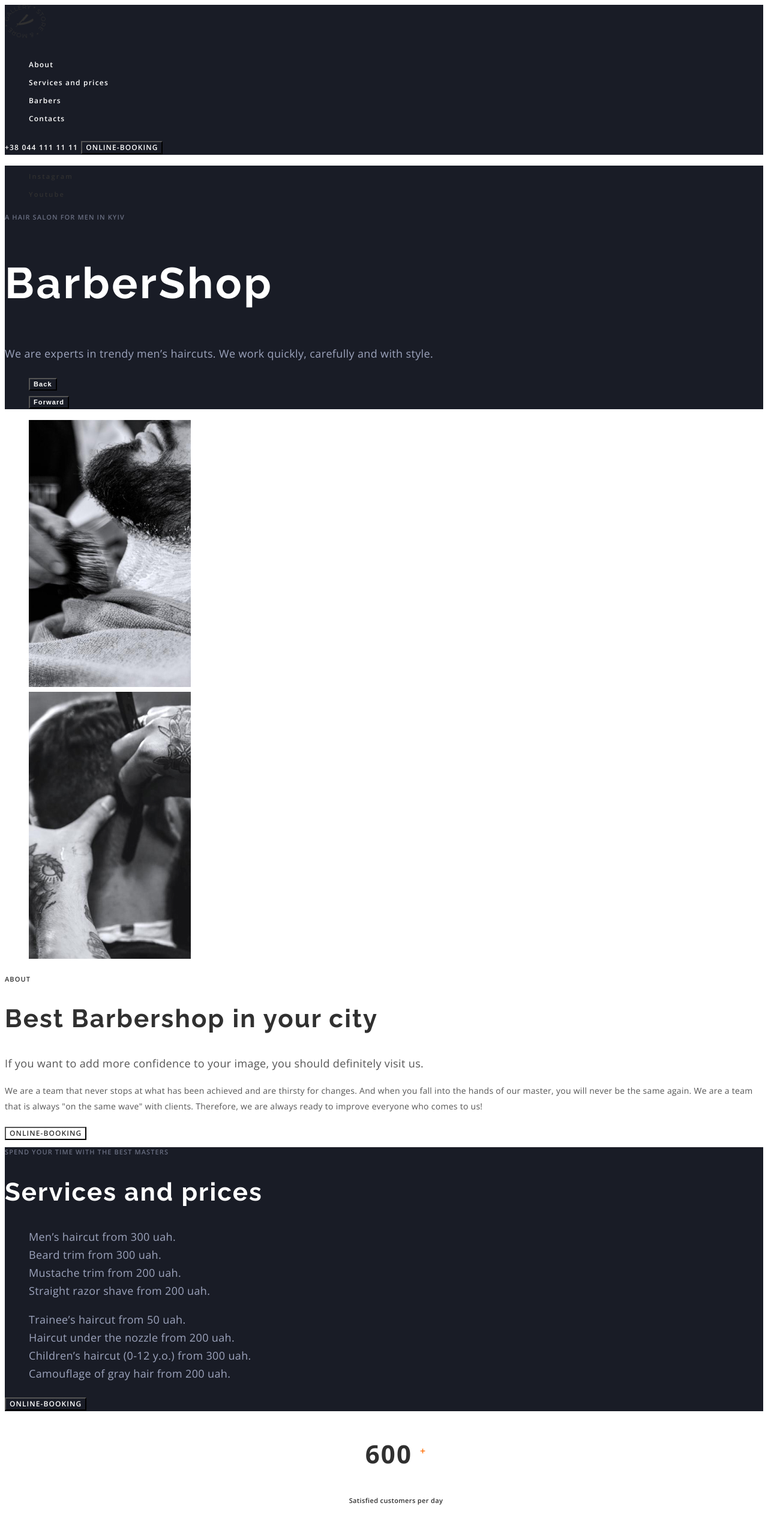
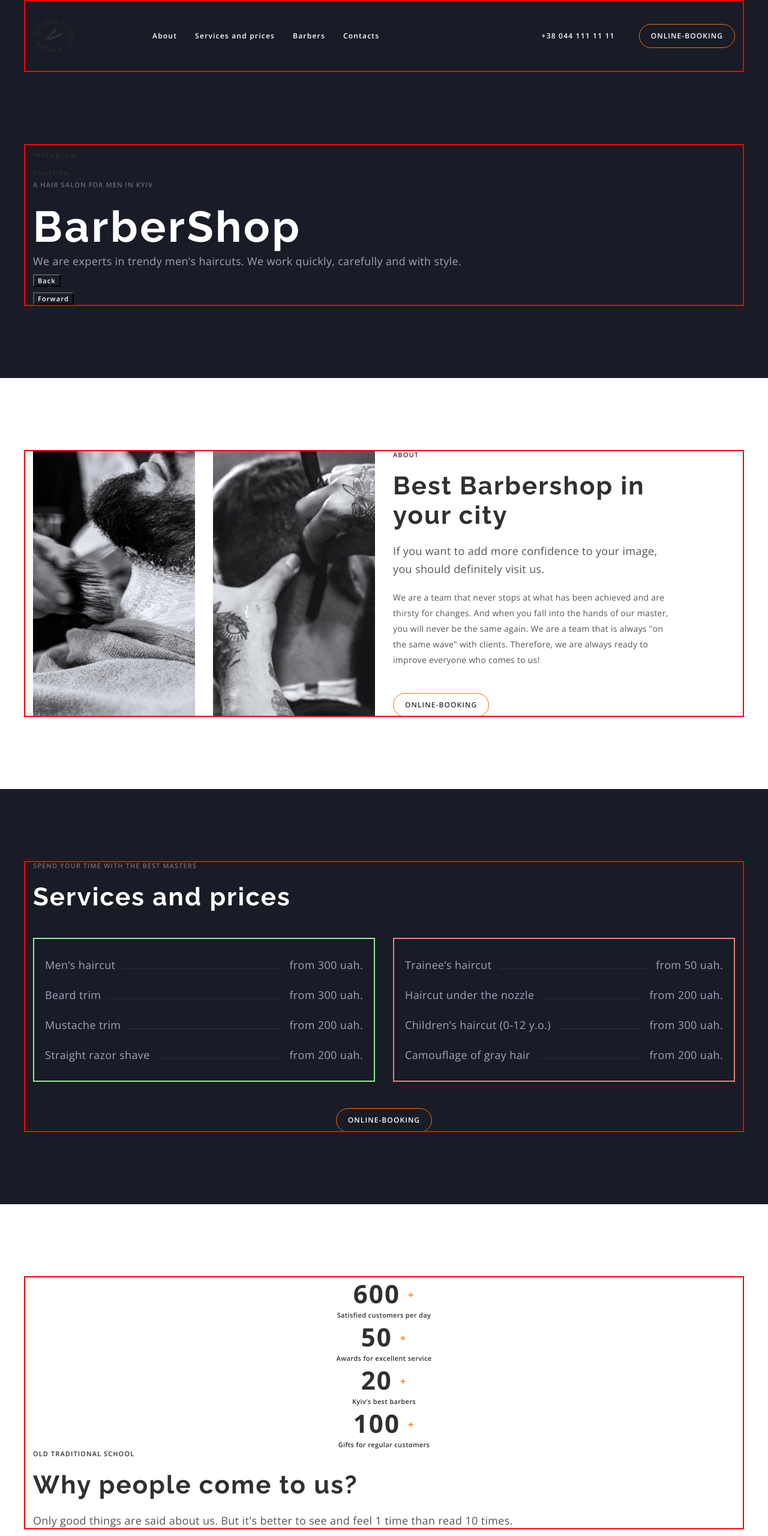
Before and after one commit to YK911/bcon-47, a plain HTML site: page index.html in a window 1280 px wide. Shown: the top 2560 px of the page at 60% size. Drawn offline with nearby package versions, Linux system fonts and the light colour scheme.

Commit message:
add module 03 flexbox

```diff
--- a/css/styles.css
+++ b/css/styles.css
@@ -19,6 +19,27 @@
 
   /* Others */
   --btn-radius: 25px;
+  --indent: 30px;
+  --items: 4;
+}
+
+/* reset */
+h1,
+h2,
+h3,
+h4,
+h5,
+h6,
+p {
+  margin: 0;
+}
+
+img {
+  display: block;
+}
+
+button {
+  cursor: pointer;
 }
 
 /**
@@ -34,6 +55,22 @@ body {
   letter-spacing: 0.02em;
 }
 
+.section {
+  padding-top: 120px;
+  padding-bottom: 120px;
+}
+
+.container {
+  width: 1200px;
+  margin-left: auto;
+  margin-right: auto;
+  padding-left: 15px;
+  padding-right: 15px;
+
+  outline: 2px solid red;
+  outline-offset: -2px;
+}
+
 .link {
   text-decoration: none;
   color: currentColor;
@@ -41,6 +78,8 @@ body {
 
 .list {
   list-style: none;
+  margin: 0;
+  padding: 0;
 }
 
 .visually-hidden {
@@ -66,6 +105,8 @@ body {
 }
 
 .uppertitle {
+  margin-bottom: 20px;
+
   font-weight: 600;
   font-size: 11px;
   line-height: calc(15 / 11);
@@ -78,6 +119,8 @@ body {
 }
 
 .title {
+  margin-bottom: 20px;
+
   font-family: var(--secondary-font);
   font-size: 42px;
   line-height: calc(49 / 42);
@@ -85,6 +128,8 @@ body {
 }
 
 .title-theme-dark {
+  margin-bottom: 44px;
+
   color: var(--light-txt-cl);
 }
 
@@ -97,6 +142,10 @@ body {
 }
 
 .btn {
+  min-width: 160px;
+  min-height: 40px;
+  padding: 11px 19px;
+
   font-family: inherit;
   font-weight: 600;
   font-size: 12px;
@@ -105,8 +154,10 @@ body {
   text-transform: uppercase;
   color: var(--main-txt-cl);
 
+  border: 1px solid var(--accent-bg-cl);
+  border-radius: var(--btn-radius);
+
   background-color: transparent;
-  cursor: pointer;
 }
 
 .btn:hover,
@@ -125,6 +176,21 @@ body {
 
 /**
   |============================
+  | Card set
+  |============================
+*/
+.card-set {
+  display: flex;
+  flex-wrap: wrap;
+  gap: var(--indent);
+}
+
+.card-set-item {
+  flex-basis: calc((100% - var(--indent) * (var(--items) - 1)) / var(--items));
+}
+
+/**
+  |============================
   | Header
   |============================
 */
@@ -132,8 +198,30 @@ body {
   background-color: var(--dark-bg-cl);
 }
 
+.header-container {
+  display: flex;
+  align-items: center;
+}
+
+.header-logo {
+  margin-right: 131px;
+}
+
+.header-nav {
+  margin-right: auto;
+}
+
+.header-list {
+  display: flex;
+  gap: 30px;
+}
+
 .header-nav-link,
 .header-contact {
+  display: block;
+  padding-top: 52px;
+  padding-bottom: 52px;
+
   font-weight: 600;
   font-size: 12px;
   line-height: 1.33;
@@ -147,6 +235,12 @@ body {
 .header-contact:hover,
 .header-contact:focus {
   color: var(--accent-txt-cl);
+}
+
+.header-wrapper {
+  display: flex;
+  align-items: center;
+  gap: 40px;
 }
 
 /**
@@ -179,7 +273,6 @@ body {
   letter-spacing: 0.1em;
   color: var(--light-txt-cl);
   background-color: transparent;
-  cursor: pointer;
 }
 
 .hero-controls-btn.next {
@@ -197,7 +290,27 @@ body {
   | About
   |============================
 */
+.about-container {
+  display: flex;
+}
+
+.about-list {
+  display: flex;
+  gap: 30px;
+  margin-right: 30px;
+}
+
+.about-right-side {
+  flex-basis: 470px;
+}
+
+.about-undertitle {
+  margin-bottom: 20px;
+}
+
 .about-desc {
+  margin-bottom: 42px;
+
   font-size: 14px;
   line-height: calc(26 / 14);
   letter-spacing: 0.02em;
@@ -213,8 +326,49 @@ body {
   background-color: var(--dark-bg-cl);
 }
 
+.price-block {
+  display: flex;
+  gap: 30px;
+
+  margin-bottom: 44px;
+}
+
+.price-list {
+  flex-basis: 570px;
+  padding: 30px 20px;
+}
+
+.price-list:first-child {
+  outline: 2px solid lightgreen;
+  outline-offset: -2px;
+}
+.price-list:last-child {
+  outline: 2px solid lightcoral;
+  outline-offset: -2px;
+}
+
 .price-item {
+  display: flex;
+  align-items: baseline;
+  gap: 12px;
+
   color: var(--grey-cl);
+}
+
+.price-item:not(:last-child) {
+  margin-bottom: 20px;
+}
+
+.line {
+  flex-grow: 1;
+  height: 1px;
+  background-color: rgba(157, 164, 189, 0.12);
+}
+
+.price-btn {
+  display: block;
+  margin-left: auto;
+  margin-right: auto;
 }
 
 /**
@@ -257,6 +411,10 @@ body {
   background-color: #f7f7f7;
 }
 
+.team-list {
+  --items: 3;
+}
+
 .team-name {
   font-weight: 400;
   font-size: 18px;
@@ -278,6 +436,11 @@ body {
   | Gallery
   |============================
 */
+
+.gallery-img {
+  max-width: 100%;
+  height: auto;
+}
 /**
   |============================
   | Booking
--- a/index.html
+++ b/index.html
@@ -13,12 +13,18 @@
       href="https://fonts.googleapis.com/css2?family=Open+Sans:wght@400;600;700&family=Raleway:wght@700&display=swap"
       rel="stylesheet"
     />
+    <!-- Normalize -->
+    <link
+      rel="stylesheet"
+      href="https://cdn.jsdelivr.net/npm/modern-normalize@1.1.0/modern-normalize.min.css"
+    />
     <!-- Custom styles -->
     <link rel="stylesheet" href="./css/styles.css" />
   </head>
   <body>
     <!-- Header section -->
     <header class="header">
+      <div class="header-container container">
         <a class="header-logo link" href="./index.html">
           <img
             class="header-img"
@@ -44,14 +50,16 @@
             </li>
           </ul>
         </nav>
-      <div>
+        <div class="header-wrapper">
           <a class="header-contact link" href="tel:+380441111111">+38 044 111 11 11</a>
           <button class="btn btn-theme-dark" type="button">Online-booking</button>
+        </div>
       </div>
     </header>
     <main>
       <!-- Hero section -->
-      <section class="hero">
+      <section class="hero section">
+        <div class="container">
           <ul class="media-list list">
             <li class="media-item">
               <a class="media-link link" href="">Instagram</a>
@@ -60,7 +68,6 @@
               <a class="media-link link" href="">Youtube</a>
             </li>
           </ul>
-
           <div class="hero-right-side">
             <p class="uppertitle uppertitle-theme-dark">A hair salon for men in Kyiv</p>
             <h1 class="main-title">BarberShop</h1>
@@ -68,7 +75,6 @@
               We are experts in trendy men’s haircuts. We work quickly, carefully and with style.
             </p>
           </div>
-
           <ul class="hero-controls list">
             <li class="hero-controls-item">
               <button class="hero-controls-btn prev" type="button">Back</button>
@@ -77,9 +83,11 @@
               <button class="hero-controls-btn next" type="button">Forward</button>
             </li>
           </ul>
+        </div>
       </section>
       <!-- About section -->
-      <section class="about" id="about">
+      <section class="about section" id="about">
+        <div class="about-container container">
           <ul class="about-list list">
             <li class="about-item">
               <img
@@ -100,44 +108,55 @@
               />
             </li>
           </ul>
-        <div>
+          <div class="about-right-side">
             <p class="uppertitle">About</p>
             <h2 class="title">Best Barbershop in your city</h2>
-          <p class="undertitle">
+            <p class="about-undertitle undertitle">
               If you want to add more confidence to your image, you should definitely visit us.
             </p>
             <p class="about-desc">
               We are a team that never stops at what has been achieved and are thirsty for changes.
-            And when you fall into the hands of our master, you will never be the same again. We are
-            a team that is always "on the same wave" with clients. Therefore, we are always ready to
-            improve everyone who comes to us!
+              And when you fall into the hands of our master, you will never be the same again. We
+              are a team that is always "on the same wave" with clients. Therefore, we are always
+              ready to improve everyone who comes to us!
             </p>
             <button class="btn" type="button">online-booking</button>
           </div>
+        </div>
       </section>
       <!-- Price section -->
-      <section class="price" id="price">
+      <section class="price section" id="price">
+        <div class="container">
           <p class="uppertitle uppertitle-theme-dark">spend your time with the best masters</p>
           <h2 class="title title-theme-dark">Services and prices</h2>
           <div class="price-block">
             <ul class="price-list list">
-            <li class="price-item">Men’s haircut from 300 uah.</li>
-            <li class="price-item">Beard trim from 300 uah.</li>
-            <li class="price-item">Mustache trim from 200 uah.</li>
-            <li class="price-item">Straight razor shave from 200 uah.</li>
+              <li class="price-item">Men’s haircut <span class="line"></span> from 300 uah.</li>
+              <li class="price-item">Beard trim <span class="line"></span> from 300 uah.</li>
+              <li class="price-item">Mustache trim <span class="line"></span> from 200 uah.</li>
+              <li class="price-item">
+                Straight razor shave <span class="line"></span> from 200 uah.
+              </li>
             </ul>
-
             <ul class="price-list list">
-            <li class="price-item">Trainee’s haircut from 50 uah.</li>
-            <li class="price-item">Haircut under the nozzle from 200 uah.</li>
-            <li class="price-item">Children’s haircut (0-12 y.o.) from 300 uah.</li>
-            <li class="price-item">Camouflage of gray hair from 200 uah.</li>
+              <li class="price-item">Trainee’s haircut <span class="line"></span> from 50 uah.</li>
+              <li class="price-item">
+                Haircut under the nozzle <span class="line"></span> from 200 uah.
+              </li>
+              <li class="price-item">
+                Children’s haircut (0-12 y.o.) <span class="line"></span> from 300 uah.
+              </li>
+              <li class="price-item">
+                Camouflage of gray hair <span class="line"></span> from 200 uah.
+              </li>
             </ul>
           </div>
-        <button class="btn btn-theme-dark" type="button">online-booking</button>
+          <button class="price-btn btn btn-theme-dark" type="button">online-booking</button>
+        </div>
       </section>
       <!-- Benefits section -->
-      <section class="benefits">
+      <section class="benefits section">
+        <div class="container">
           <ul class="benefits-list list">
             <li class="benefits-item">
               <p class="benefits-quantity">600 <sup class="benefits-decor">+</sup></p>
@@ -160,17 +179,19 @@
             <p class="uppertitle">old traditional school</p>
             <h2 class="title">Why people come to us?</h2>
             <p class="undertitle">
-            Only good things are said about us. But it's better to see and feel 1 time than read 10
-            times.
+              Only good things are said about us. But it's better to see and feel 1 time than read
+              10 times.
             </p>
+          </div>
         </div>
       </section>
       <!-- Team section -->
-      <section class="team" id="team">
+      <section class="team section" id="team">
+        <div class="container">
           <p class="uppertitle">for true enjoyers of the atmosphere</p>
           <h2 class="title">Our barbers</h2>
-        <ul class="team-list list">
-          <li class="team-item">
+          <ul class="team-list card-set list">
+            <li class="team-item card-set-item">
               <img
                 class="team-avatar"
                 src="./images/team/img-1.jpg"
@@ -251,7 +272,7 @@
                 </li>
               </ul>
             </li>
-          <li class="team-item">
+            <li class="team-item card-set-item">
               <img
                 class="team-avatar"
                 src="./images/team/img-2.jpg"
@@ -332,7 +353,7 @@
                 </li>
               </ul>
             </li>
-          <li class="team-item">
+            <li class="team-item card-set-item">
               <img
                 class="team-avatar"
                 src="./images/team/img-3.jpg"
@@ -414,13 +435,15 @@
               </ul>
             </li>
           </ul>
+        </div>
       </section>
       <!-- Gallery section -->
-      <section class="gallery">
+      <section class="gallery section">
+        <div class="container">
           <p class="uppertitle">in Latin, "barba" means "beard"</p>
-        <h2 hidden>Our gallery</h2>
-        <ul class="gallery-list list">
-          <li class="gallery-item">
+          <h2 class="visually-hidden">Our gallery</h2>
+          <ul class="gallery-list card-set list">
+            <li class="gallery-item card-set-item">
               <img
                 class="gallery-img"
                 src="./images/gallery/img-1.jpg"
@@ -429,7 +452,7 @@
                 height="360"
               />
             </li>
-          <li class="gallery-item">
+            <li class="gallery-item card-set-item">
               <img
                 class="gallery-img"
                 src="./images/gallery/img-2.jpg"
@@ -438,7 +461,7 @@
                 height="360"
               />
             </li>
-          <li class="gallery-item">
+            <li class="gallery-item card-set-item">
               <img
                 class="gallery-img"
                 src="./images/gallery/img-3.jpg"
@@ -447,7 +470,7 @@
                 height="360"
               />
             </li>
-          <li class="gallery-item">
+            <li class="gallery-item card-set-item">
               <img
                 class="gallery-img"
                 src="./images/gallery/img-4.jpg"
@@ -457,13 +480,16 @@
               />
             </li>
           </ul>
+        </div>
       </section>
+      <div class="contacts-wrapper">
+        <div class="container">
           <!-- Booking section -->
-      <section class="booking">
+          <section class="booking section">
             <h2 class="title title-theme-dark">Online-booking</h2>
           </section>
           <!-- Contatcs section -->
-      <section class="contacts" id="contacts">
+          <section class="contacts section" id="contacts">
             <h2 class="title title-theme-dark">Contacts</h2>
             <address class="contacts-address">
               <ul class="contacts-list list">
@@ -496,9 +522,12 @@
               </p>
             </div>
           </section>
+        </div>
+      </div>
     </main>
     <!-- Footer section -->
     <footer class="footer">
+      <div class="container">
         <p class="footer-copyright">&#169; Copyright 2020</p>
         <ul class="media-list list">
           <li class="media-item">
@@ -508,6 +537,7 @@
             <a class="media-link link" href="">Youtube</a>
           </li>
         </ul>
+      </div>
     </footer>
   </body>
 </html>
--- a/theory/block-model.css
+++ b/theory/block-model.css
@@ -9,6 +9,10 @@
 } */
 
 body {
+  display: flex;
+  align-items: center;
+  justify-content: center;
+  height: 100vh;
   font-family: sans-serif;
   font-size: 1.5em;
 }
@@ -112,9 +116,9 @@ img {
 }
 
 .container {
-  width: 1200px;
-  padding-left: 15px;
-  padding-right: 15px;
+  width: 800px;
+  /* padding-left: 15px;
+  padding-right: 15px; */
   margin-left: auto;
   margin-right: auto;
 
@@ -239,15 +243,18 @@ img {
 } */
 
 .box {
-  width: 800px;
-  height: 600px;
-  margin-left: auto;
+  /* width: 800px; */
+  /* height: 600px; */
+  /* margin-left: auto;
   margin-right: auto;
-  margin-top: 50px;
+  margin-top: 50px; */
 
   background-color: lightblue;
   border-radius: 10px;
   box-shadow: rgba(0, 0, 0, 0.1) 0px 10px 15px -3px, rgba(0, 0, 0, 0.05) 0px 4px 6px -2px;
+  /*
+  outline: 2px solid red;
+  outline-offset: -2px; */
 }
 
 .box-item {
@@ -269,9 +276,35 @@ img {
 */
 
 .box {
+  display: flex;
+  /* flex-wrap: wrap; */
+  /* row-gap: 40px;*/
+  column-gap: 10px;
+
+  /* margin-top: -40px;
+  margin-right: -40px; */
+
   /* default properties */
+  /* flex-direction: row;
+  justify-content: flex-start;
+  align-items: stretch;
+  align-content: stretch;
+  flex-wrap: nowrap;
+  */
 }
 
 .box-item {
+  flex-basis: calc((100% - 10px * 3) / 4);
+  /* margin-top: 40px;
+  margin-right: 40px; */
+
   /* default properties */
+  /* flex-basis: auto;
+  flex-shrink: 1;
+  flex-grow: 0; */
 }
+
+.box-item:nth-child(3) {
+  order: -1;
+  background-color: var(--color3);
+}
```
Also changed, not shown: theory/block-model.html (+13 -0 lines). Lines whose indentation alone changed are shown as unchanged.
